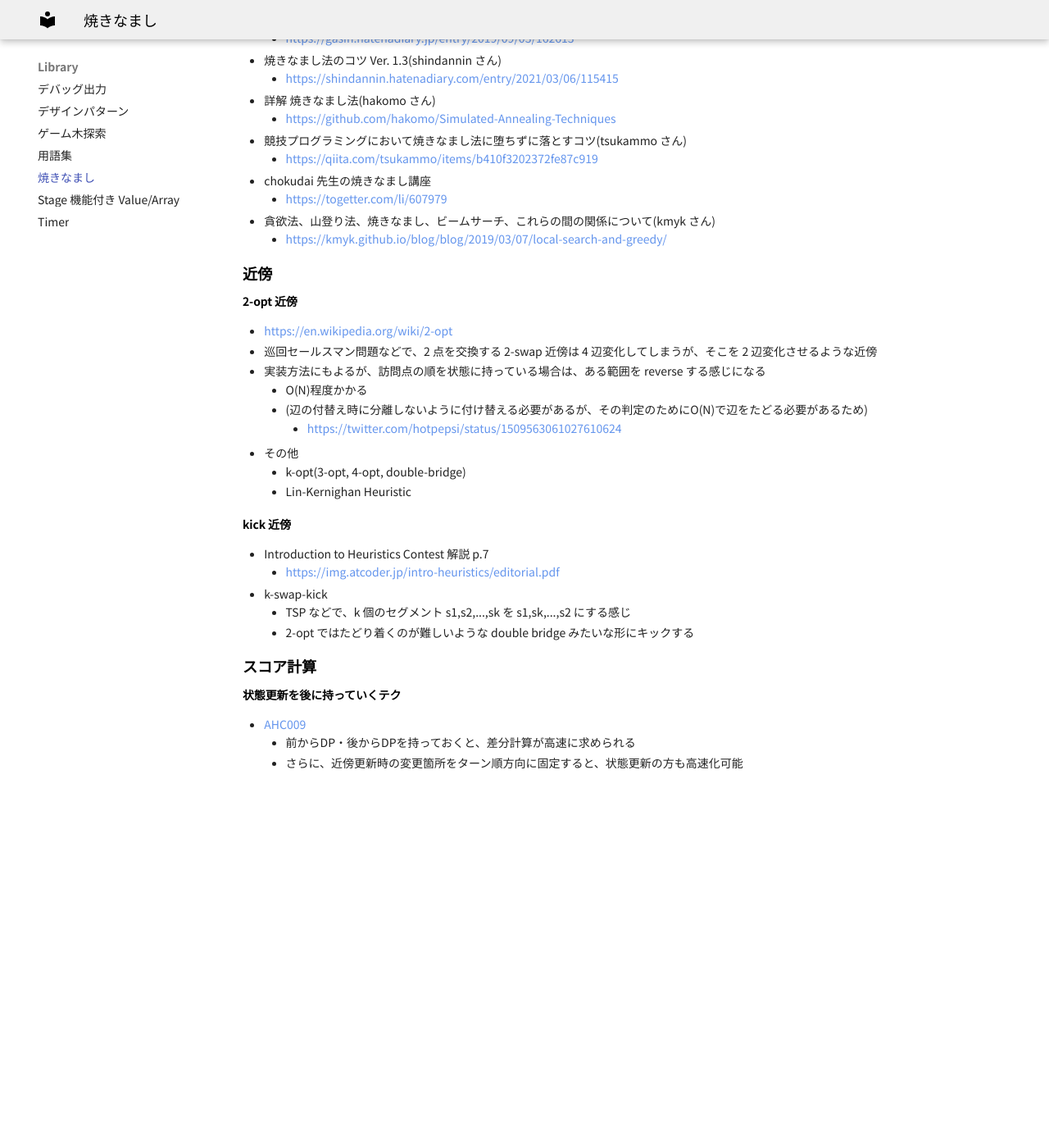
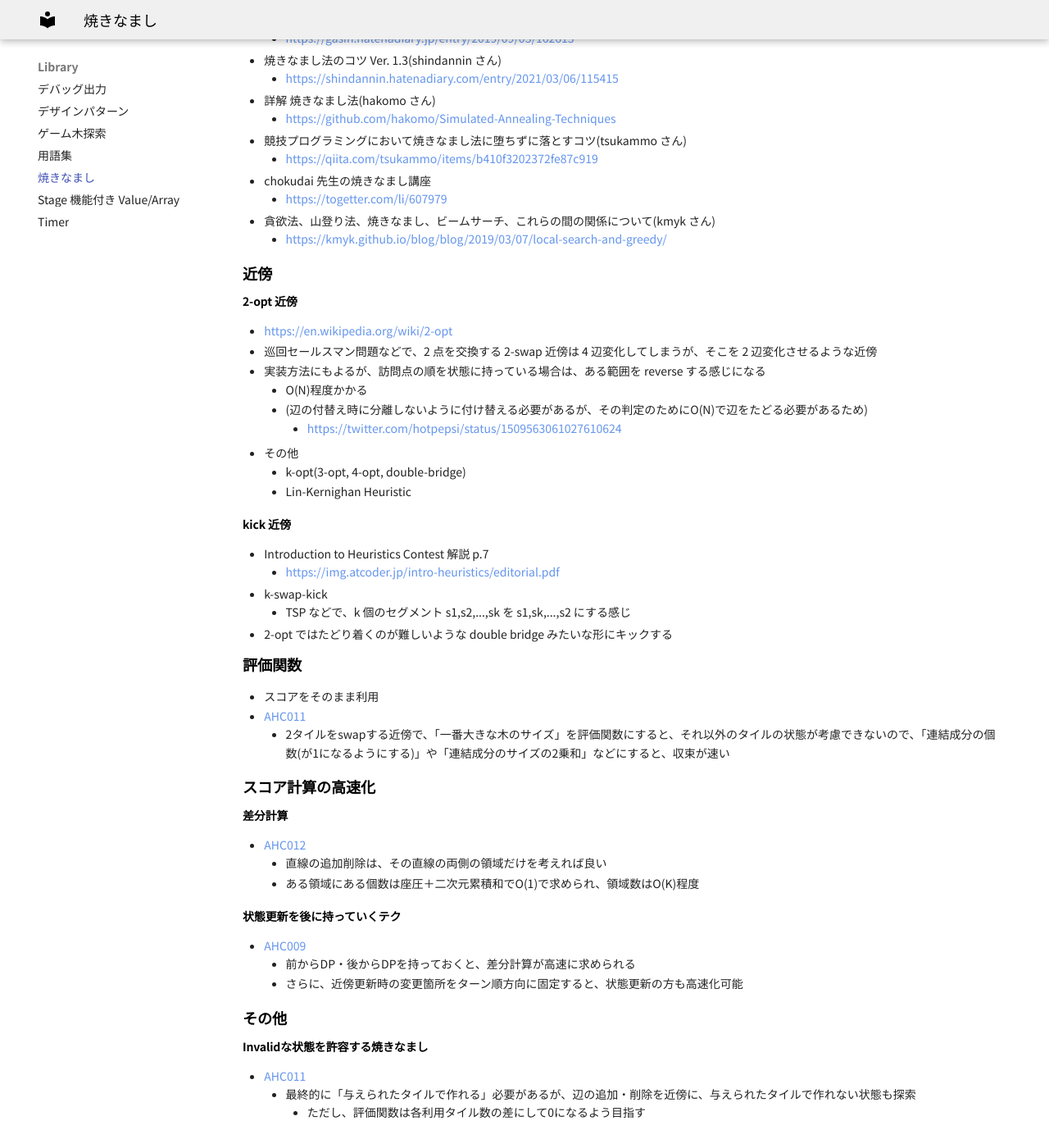
Before and after one commit to jetbead/AtCoderHeuristicContestMemo, an MkDocs documentation site: the page built from docs/Library/sa.md, in a window 1280 px wide and 1400 px high, scrolled down 218 px. Shown: the whole window at 82% size. Built offline with MkDocs 1.6.1 and Material for MkDocs 9.7.7, drawn with Linux system fonts in a browser that asks for light colours; some web fonts are replaced; before the commit the page ends 1187 px from its top, so only the background shows below that.

Commit message:
Update sa.md

```diff
--- a/docs/Library/sa.md
+++ b/docs/Library/sa.md
@@ -35,12 +35,31 @@
   - https://img.atcoder.jp/intro-heuristics/editorial.pdf
 - k-swap-kick
   - TSP などで、k 個のセグメント s1,s2,...,sk を s1,sk,...,s2 にする感じ
-  - 2-opt ではたどり着くのが難しいような double bridge みたいな形にキックする
+- 2-opt ではたどり着くのが難しいような double bridge みたいな形にキックする
 
-## スコア計算
+## 評価関数
+
+- スコアをそのまま利用
+- [AHC011](../ContestMemo/ahc011.md)
+  - 2タイルをswapする近傍で、「一番大きな木のサイズ」を評価関数にすると、それ以外のタイルの状態が考慮できないので、「連結成分の個数(が1になるようにする)」や「連結成分のサイズの2乗和」などにすると、収束が速い
+
+## スコア計算の高速化
+
+### 差分計算
+
+- [AHC012](../ContestMemo/ahc012.md)
+  - 直線の追加削除は、その直線の両側の領域だけを考えれば良い
+  - ある領域にある個数は座圧＋二次元累積和でO(1)で求められ、領域数はO(K)程度
 
 ### 状態更新を後に持っていくテク
 
 - [AHC009](../ContestMemo/ahc009.md)
   - 前からDP・後からDPを持っておくと、差分計算が高速に求められる
   - さらに、近傍更新時の変更箇所をターン順方向に固定すると、状態更新の方も高速化可能
+
+## その他
+### Invalidな状態を許容する焼きなまし
+
+- [AHC011](../ContestMemo/ahc011.md)
+  - 最終的に「与えられたタイルで作れる」必要があるが、辺の追加・削除を近傍に、与えられたタイルで作れない状態も探索
+    - ただし、評価関数は各利用タイル数の差にして0になるよう目指す
```
